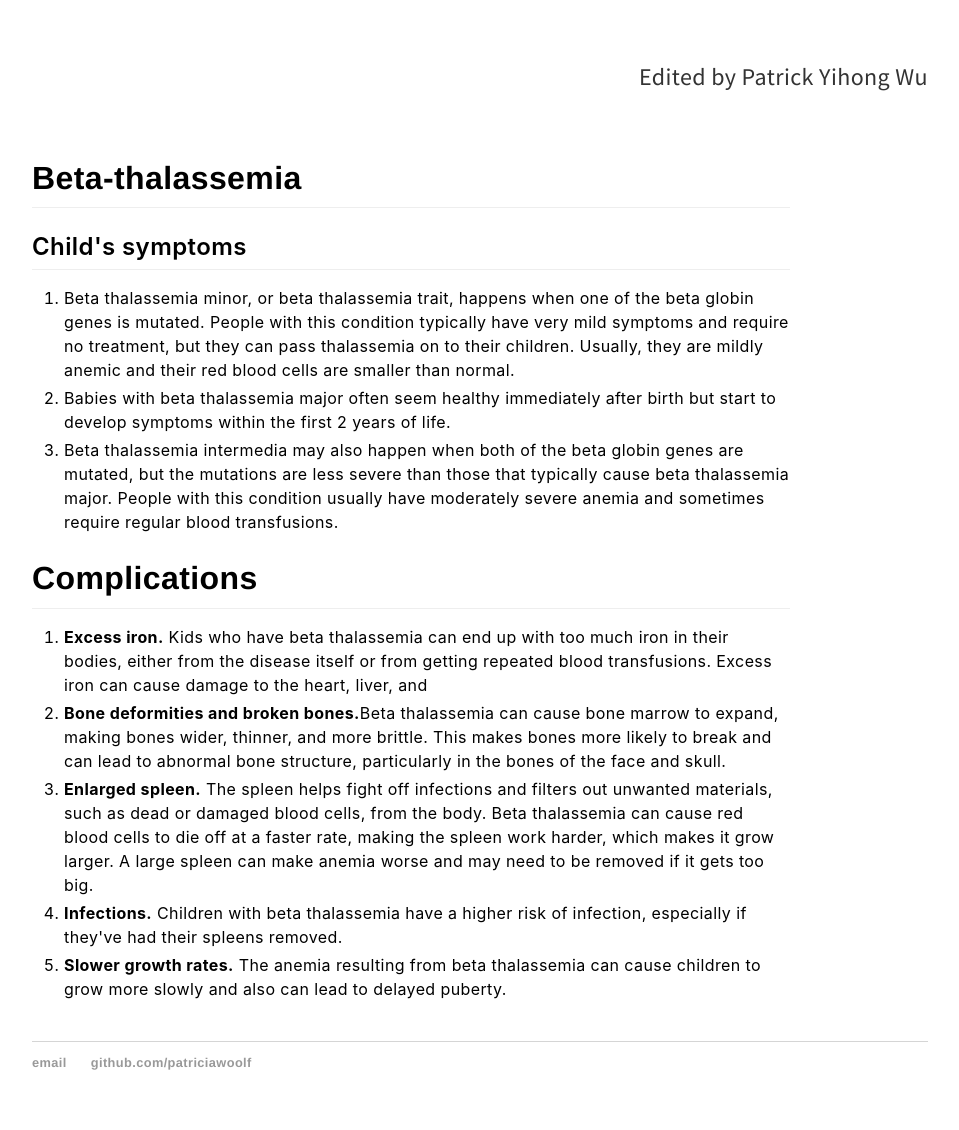
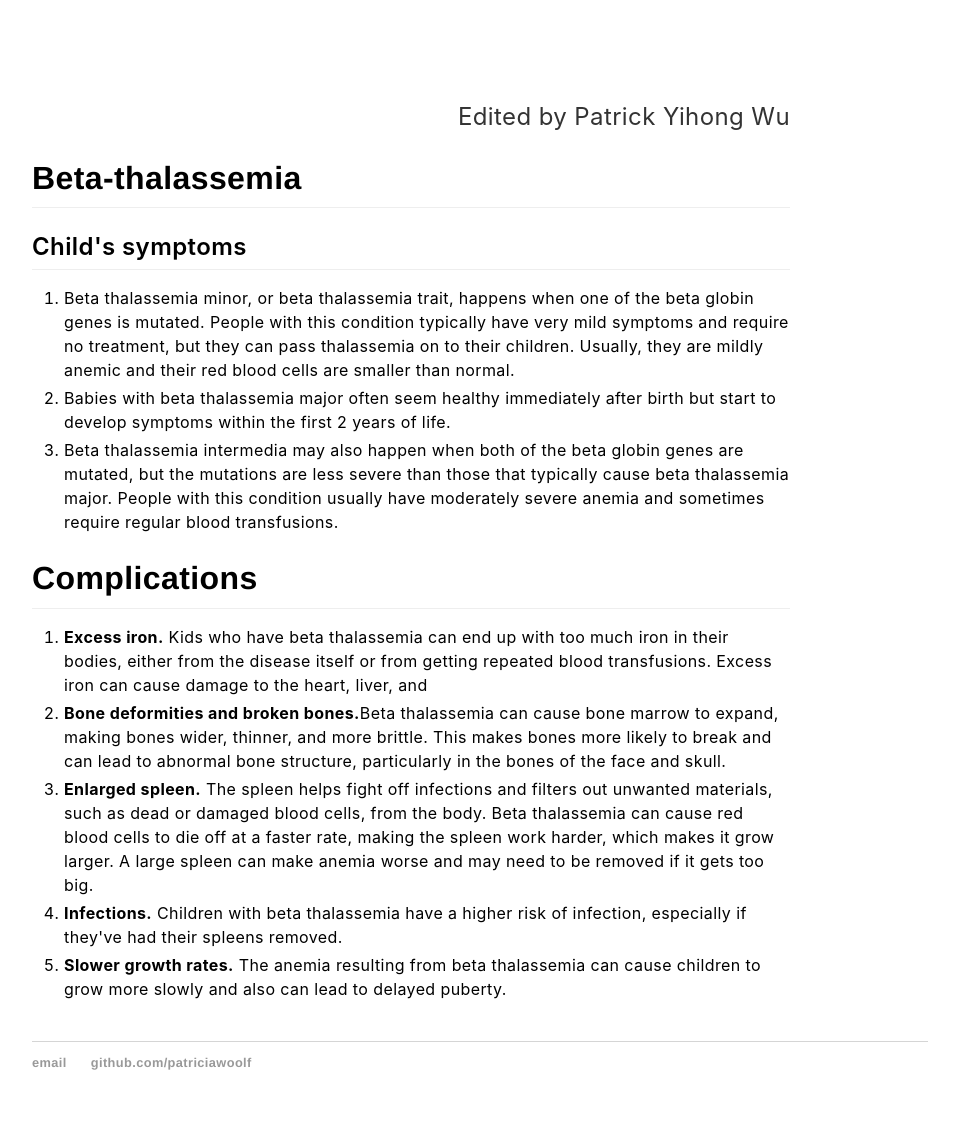
Before and after one commit to patriciawoolf/patriciawoolf-github.io, a Jekyll site: the page built from index.html, in a window 1280 px wide. Shown: the whole page, without its empty margins (160-1119 px from the left). Built offline with Jekyll 4.4.1, drawn with Linux system fonts in a browser that asks for light colours; some web fonts are replaced.

Commit message:
Update index.html

```diff
--- a/index.html
+++ b/index.html
@@ -5,8 +5,7 @@ title: beta thalassemia
 
 <html>
 <head>
-	<p align="right">Edited by Patrick Yihong Wu</p>
-<title> beta-thalassemia </title>
+
 		<!-- link to main stylesheet -->
 		<link rel="stylesheet" type="text/css" href="/css/main.css">
 <style>
@@ -15,7 +14,8 @@ title: beta thalassemia
 </head>
 <body#ff10c9e5>
     <div id="doc" class="markdown-body container-fluid" style="position: relative;">
-
+<p align="right">Edited by Patrick Yihong Wu</p>
+<title> beta-thalassemia </title>
 
 <h1>Beta-thalassemia</h1>
 <h2>Child's symptoms</h2>
```
